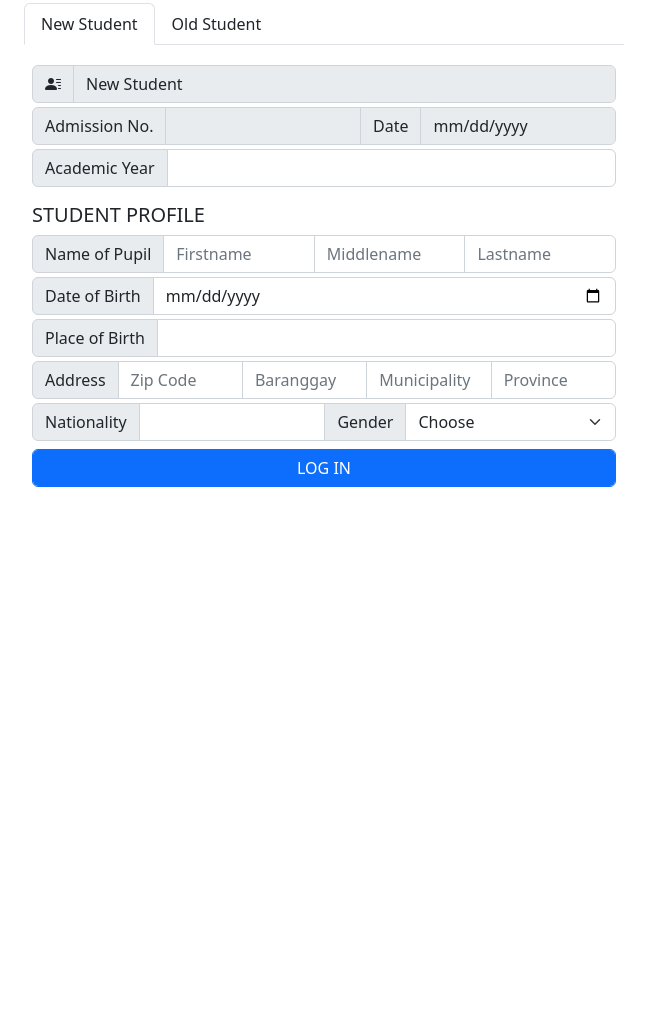
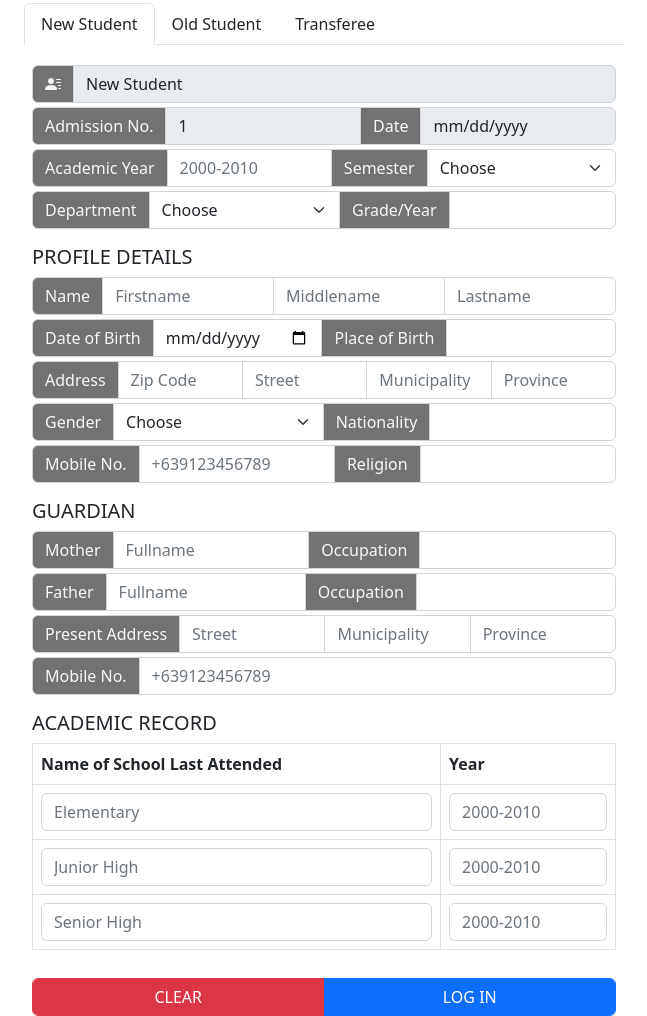
Before and after one commit to aynjel/project_scheme, a plain HTML site: page dashboard.html in a window 1280 px wide. Shown: the part 244-1260 px from the top of the page, without its empty margins (316-963 px from the left). Before the commit the page ends 800 px from the top, so only its background shows below. Drawn offline with nearby package versions, Linux system fonts and the light colour scheme.

Commit message:
Update dashboard.html

```diff
--- a/dashboard.html
+++ b/dashboard.html
@@ -11,6 +11,12 @@
     <link rel="stylesheet" href="https://cdnjs.cloudflare.com/ajax/libs/bootstrap/5.2.0/css/bootstrap.min.css"
         integrity="sha512-XWTTruHZEYJsxV3W/lSXG1n3Q39YIWOstqvmFsdNEEQfHoZ6vm6E9GK2OrF6DSJSpIbRbi+Nn0WDPID9O7xB2Q=="
         crossorigin="anonymous" referrerpolicy="no-referrer" />
+    <style>
+        span.input-group-text {
+            background-color: rgb(114, 114, 114);
+            color: rgb(247, 247, 247);
+        }
+    </style>
 </head>
 
 <body>
@@ -70,6 +76,11 @@
                             aria-selected="false">Old
                             Student</button>
                     </li>
+                    <li class="nav-item" role="presentation">
+                        <button class="nav-link text-dark" id="old-tranferee-tab" data-bs-toggle="tab"
+                            data-bs-target="#old-tranferee" type="button" role="tab" aria-controls="old-tranferee"
+                            aria-selected="false">Transferee</button>
+                    </li>
                 </ul>
 
                 <!-- Tab panes -->
@@ -87,7 +98,7 @@
                                 <div class="input-group mt-1">
                                     <span class="input-group-text" id="inputGroupPrepend">Admission No.</span>
                                     <input type="number" class="form-control" id="admision_number"
-                                        aria-describedby="inputGroupPrepend" disabled>
+                                        aria-describedby="inputGroupPrepend" value="1" disabled>
                                     <span class="input-group-text" id="inputGroupPrepend">Date</span>
                                     <input type="date" class="form-control" id="username"
                                         aria-describedby="inputGroupPrepend" disabled>
@@ -95,126 +106,160 @@
                                 <div class="input-group mt-1">
                                     <span class="input-group-text" id="inputGroupPrepend">Academic Year</span>
                                     <input type="number" class="form-control" id="academic_year"
-                                        aria-describedby="inputGroupPrepend">
+                                        aria-describedby="inputGroupPrepend" placeholder="2000-2010" required>
+                                    <span class="input-group-text" id="inputGroupPrepend">Semester</span>
+                                    <select class="form-select" aria-label="Select Semester" required>
+                                        <option>Choose</option>
+                                        <option>First Semester</option>
+                                        <option>Second Semester</option>
+                                        <option>Summer</option>
+                                    </select>
                                 </div>
-                                <h1 class="text-left mt-3" style="font-size: 20px;">STUDENT PROFILE</h1>
+                                <div class="input-group mt-1">
+                                    <span class="input-group-text" id="inputGroupPrepend">Department</span>
+                                    <select class="form-select" aria-label="Select Department" required>
+                                        <option>Choose</option>
+                                        <option>Kindergarten</option>
+                                        <option>Elementary</option>
+                                        <option>Junior High</option>
+                                        <option>Senior High</option>
+                                        <option>College</option>
+                                    </select>
+                                    <span class="input-group-text" id="inputGroupPrepend">Grade/Year</span>
+                                    <input type="number" class="form-control" id="year"
+                                        aria-describedby="inputGroupPrepend" required>
+                                </div>
+
+                                <h1 class="text-left mt-3" style="font-size: 20px;">PROFILE DETAILS</h1>
                                 <div class="input-group">
-                                    <span class="input-group-text" id="inputGroupPrepend">Name of Pupil</span>
+                                    <span class="input-group-text" id="inputGroupPrepend">Name</span>
                                     <input type="text" class="form-control" id="firstname" placeholder="Firstname"
-                                        aria-describedby="inputGroupPrepend">
+                                        aria-describedby="inputGroupPrepend" required>
                                     <input type="text" class="form-control" id="middlename" placeholder="Middlename"
-                                        aria-describedby="inputGroupPrepend">
+                                        aria-describedby="inputGroupPrepend" required>
                                     <input type="text" class="form-control" id="lastname" placeholder="Lastname"
-                                        aria-describedby="inputGroupPrepend">
+                                        aria-describedby="inputGroupPrepend" required>
                                 </div>
                                 <div class="input-group mt-1">
                                     <span class="input-group-text" id="inputGroupPrepend">Date of Birth</span>
                                     <input type="date" class="form-control" id="date_birth"
-                                        aria-describedby="inputGroupPrepend">
-                                </div>
-                                <div class="input-group mt-1">
+                                        aria-describedby="inputGroupPrepend" required>
                                     <span class="input-group-text" id="inputGroupPrepend">Place of Birth</span>
                                     <input type="text" class="form-control" id="place_birth"
-                                        aria-describedby="inputGroupPrepend">
+                                        aria-describedby="inputGroupPrepend" required>
                                 </div>
                                 <div class="input-group mt-1">
                                     <span class="input-group-text" id="inputGroupPrepend">Address</span>
                                     <input type="number" class="form-control" id="address"
-                                        aria-describedby="inputGroupPrepend" placeholder="Zip Code">
+                                        aria-describedby="inputGroupPrepend" placeholder="Zip Code" required>
                                     <input type="text" class="form-control" id="address"
-                                        aria-describedby="inputGroupPrepend" placeholder="Baranggay">
+                                        aria-describedby="inputGroupPrepend" placeholder="Street" required>
                                     <input type="text" class="form-control" id="address"
-                                        aria-describedby="inputGroupPrepend" placeholder="Municipality">
+                                        aria-describedby="inputGroupPrepend" placeholder="Municipality" required>
                                     <input type="text" class="form-control" id="address"
-                                        aria-describedby="inputGroupPrepend" placeholder="Province">
+                                        aria-describedby="inputGroupPrepend" placeholder="Province" required>
                                 </div>
                                 <div class="input-group mt-1">
-                                    <span class="input-group-text" id="inputGroupPrepend">Nationality</span>
-                                    <input type="text" class="form-control" id="nationality"
-                                        aria-describedby="inputGroupPrepend">
                                     <span class="input-group-text" id="inputGroupPrepend">Gender</span>
-                                    <select class="form-select" aria-label="Select Gender">
+                                    <select class="form-select" aria-label="Select Gender" required>
                                         <option>Choose</option>
                                         <option>Male</option>
                                         <option>Female</option>
                                     </select>
+                                    <span class="input-group-text" id="inputGroupPrepend">Nationality</span>
+                                    <input type="text" class="form-control" id="nationality"
+                                        aria-describedby="inputGroupPrepend" required>
                                 </div>
-                                <button type="submit" class="btn btn-primary form-control mt-2">LOG IN</button>
+                                <div class="input-group mt-1">
+                                    <span class="input-group-text" id="inputGroupPrepend">Mobile No.</span>
+                                    <input type="number" class="form-control" id="mobile_number"
+                                        aria-describedby="inputGroupPrepend" placeholder="+639123456789" required>
+                                    <span class="input-group-text" id="inputGroupPrepend">Religion</span>
+                                    <input type="text" class="form-control" id="religion"
+                                        aria-describedby="inputGroupPrepend" required>
+                                </div>
+
+                                <h1 class="text-left mt-3" style="font-size: 20px;">GUARDIAN</h1>
+                                <div class="input-group">
+                                    <span class="input-group-text" id="inputGroupPrepend">Mother</span>
+                                    <input type="text" class="form-control" id="mother_name"
+                                        aria-describedby="inputGroupPrepend" placeholder="Fullname" required>
+                                    <span class="input-group-text" id="inputGroupPrepend">Occupation</span>
+                                    <input type="text" class="form-control" id="occupation"
+                                        aria-describedby="inputGroupPrepend" required>
+                                </div>
+                                <div class="input-group mt-1">
+                                    <span class="input-group-text" id="inputGroupPrepend">Father</span>
+                                    <input type="text" class="form-control" id="father_name"
+                                        aria-describedby="inputGroupPrepend" placeholder="Fullname" required>
+                                    <span class="input-group-text" id="inputGroupPrepend">Occupation</span>
+                                    <input type="text" class="form-control" id="occupation"
+                                        aria-describedby="inputGroupPrepend" required>
+                                </div>
+                                <div class="input-group mt-1">
+                                    <span class="input-group-text" id="inputGroupPrepend">Present Address</span>
+                                    <input type="text" class="form-control" id="address"
+                                        aria-describedby="inputGroupPrepend" placeholder="Street" required>
+                                    <input type="text" class="form-control" id="address"
+                                        aria-describedby="inputGroupPrepend" placeholder="Municipality" required>
+                                    <input type="text" class="form-control" id="address"
+                                        aria-describedby="inputGroupPrepend" placeholder="Province" required>
+                                </div>
+                                <div class="input-group mt-1">
+                                    <span class="input-group-text" id="inputGroupPrepend">Mobile No.</span>
+                                    <input type="number" class="form-control" id="mobile_number"
+                                        aria-describedby="inputGroupPrepend" placeholder="+639123456789" required>
+                                </div>
+
+                                <h1 class="text-left mt-3" style="font-size: 20px;">ACADEMIC RECORD</h1>
+                                <div class="input-group">
+                                    <table class="table table-bordered">
+                                        <thead>
+                                            <tr>
+                                                <th scope="col">Name of School Last Attended</th>
+                                                <th scope="col" style="width: 30%;">Year</th>
+                                            </tr>
+                                        </thead>
+                                        <tbody>
+                                            <tr>
+                                                <td>
+                                                    <input type="text" class="form-control" placeholder="Elementary">
+                                                </td>
+                                                <td>
+                                                    <input type="number" class="form-control" placeholder="2000-2010">
+                                                </td>
+                                            </tr>
+                                            <tr>
+                                                <td>
+                                                    <input type="text" class="form-control" placeholder="Junior High">
+                                                </td>
+                                                <td>
+                                                    <input type="number" class="form-control" placeholder="2000-2010">
+                                                </td>
+                                            </tr>
+                                            <tr>
+                                                <td>
+                                                    <input type="text" class="form-control" placeholder="Senior High">
+                                                </td>
+                                                <td>
+                                                    <input type="number" class="form-control" placeholder="2000-2010">
+                                                </td>
+                                            </tr>
+                                        </tbody>
+                                    </table>
+                                </div>
+                                <div class="input-group mt-1">
+                                    <button type="button" class="btn btn-danger form-control mt-2">CLEAR</button>
+                                    <button type="submit" class="btn btn-primary form-control mt-2">LOG IN</button>
+                                </div>
+
                             </div>
                         </form>
                     </div>
 
                     <!-- OLD STUDENT TAB -->
                     <div class="tab-pane" id="old-student" role="tabpanel" aria-labelledby="profile-tab">
-                        <form class="row g-3 mx-auto mt-1">
-                            <div class="col-md-12">
-                                <div class="input-group">
-                                    <span class="input-group-text" id="inputGroupPrepend"><i
-                                            class="bi bi-person-lines-fill"></i></span>
-                                    <input type="text" class="form-control" id="old_student" value="Old Student"
-                                        disabled aria-describedby="inputGroupPrepend">
-                                </div>
-                                <div class="input-group mt-1">
-                                    <span class="input-group-text" id="inputGroupPrepend">Admission No.</span>
-                                    <input type="number" class="form-control" id="admision_number"
-                                        aria-describedby="inputGroupPrepend" disabled>
-                                    <span class="input-group-text" id="inputGroupPrepend">Date</span>
-                                    <input type="date" class="form-control" id="username"
-                                        aria-describedby="inputGroupPrepend" disabled>
-                                </div>
-                                <div class="input-group mt-1">
-                                    <span class="input-group-text" id="inputGroupPrepend">Student ID</span>
-                                    <input type="number" class="form-control" id="id_number"
-                                        aria-describedby="inputGroupPrepend">
-                                    <span class="input-group-text" id="inputGroupPrepend">Academic Year</span>
-                                    <input type="number" class="form-control" id="academic_year"
-                                        aria-describedby="inputGroupPrepend">
-                                </div>
-                                <h1 class="text-left mt-3" style="font-size: 20px;">STUDENT PROFILE</h1>
-                                <div class="input-group">
-                                    <span class="input-group-text" id="inputGroupPrepend">Name of Pupil</span>
-                                    <input type="text" class="form-control" id="firstname" placeholder="Firstname"
-                                        aria-describedby="inputGroupPrepend">
-                                    <input type="text" class="form-control" id="middlename" placeholder="Middlename"
-                                        aria-describedby="inputGroupPrepend">
-                                    <input type="text" class="form-control" id="lastname" placeholder="Lastname"
-                                        aria-describedby="inputGroupPrepend">
-                                </div>
-                                <div class="input-group mt-1">
-                                    <span class="input-group-text" id="inputGroupPrepend">Date of Birth</span>
-                                    <input type="date" class="form-control" id="date_birth"
-                                        aria-describedby="inputGroupPrepend">
-                                </div>
-                                <div class="input-group mt-1">
-                                    <span class="input-group-text" id="inputGroupPrepend">Place of Birth</span>
-                                    <input type="text" class="form-control" id="place_birth"
-                                        aria-describedby="inputGroupPrepend">
-                                </div>
-                                <div class="input-group mt-1">
-                                    <span class="input-group-text" id="inputGroupPrepend">Address</span>
-                                    <input type="number" class="form-control" id="address"
-                                        aria-describedby="inputGroupPrepend" placeholder="Zip Code">
-                                    <input type="text" class="form-control" id="address"
-                                        aria-describedby="inputGroupPrepend" placeholder="Baranggay">
-                                    <input type="text" class="form-control" id="address"
-                                        aria-describedby="inputGroupPrepend" placeholder="Municipality">
-                                    <input type="text" class="form-control" id="address"
-                                        aria-describedby="inputGroupPrepend" placeholder="Province">
-                                </div>
-                                <div class="input-group mt-1">
-                                    <span class="input-group-text" id="inputGroupPrepend">Nationality</span>
-                                    <input type="text" class="form-control" id="nationality"
-                                        aria-describedby="inputGroupPrepend">
-                                    <span class="input-group-text" id="inputGroupPrepend">Gender</span>
-                                    <select class="form-select" aria-label="Select Gender">
-                                        <option>Choose</option>
-                                        <option>Male</option>
-                                        <option>Female</option>
-                                    </select>
-                                </div>
-                                <button type="submit" class="btn btn-primary form-control mt-2">LOG IN</button>
-                            </div>
-                        </form>
+
                     </div>
                 </div>
 
```
